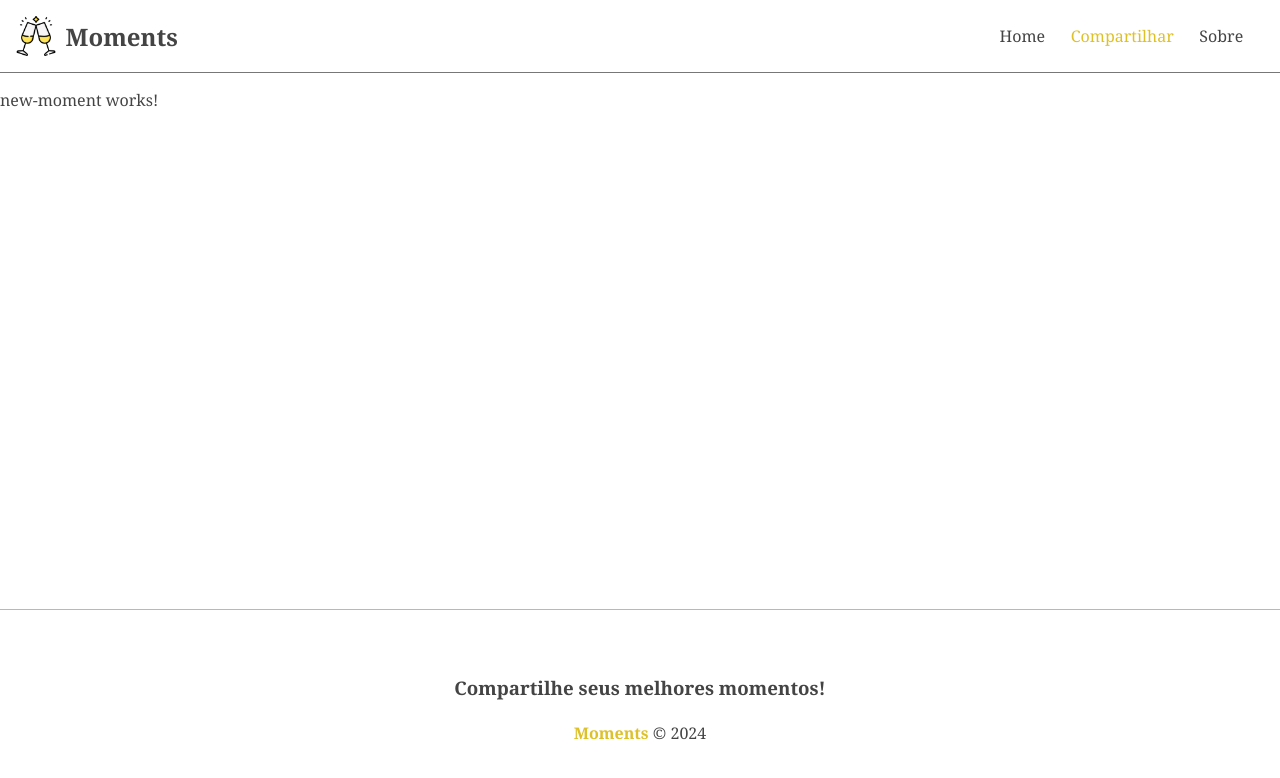
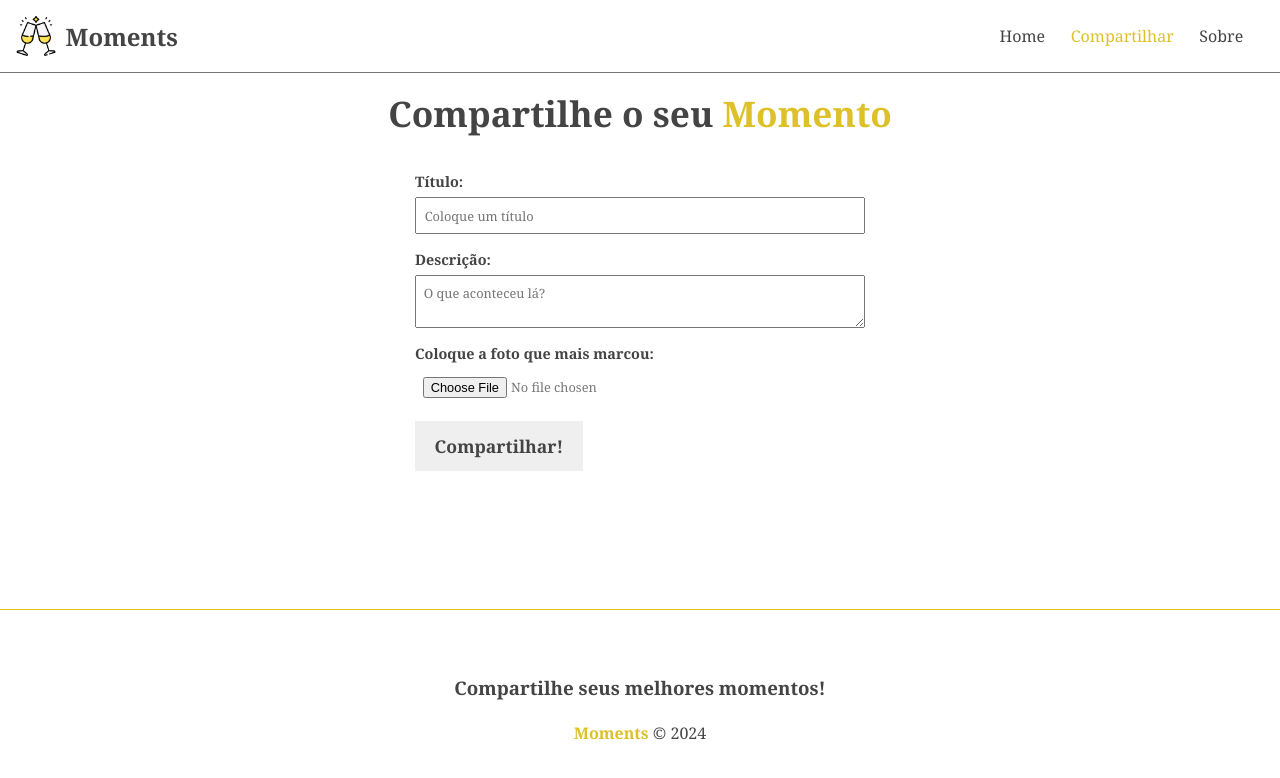
Before and after one commit to Lukas-R4/Angular-moments, an Angular app in the folder moments/: page /moments/new in a window 1280 px wide. Shown: the top 778 px of the page. Built offline with nearby package versions, Linux system fonts and the light colour scheme.

Commit message:
feat: Criação do form

```diff
--- a/moments/src/app/app.module.ts
+++ b/moments/src/app/app.module.ts
@@ -8,6 +8,7 @@
 import { AboutComponent } from './components/pages/about/about.component';
 import { HomeComponent } from './components/pages/home/home.component';
 import { NewMomentComponent } from './components/pages/new-moment/new-moment.component';
+import { MomentFormComponent } from './components/moment-form/moment-form.component';
 
 @NgModule({
   declarations: [
@@ -16,7 +17,8 @@
     FooterComponent,
     AboutComponent,
     HomeComponent,
-    NewMomentComponent
+    NewMomentComponent,
+    MomentFormComponent
   ],
   imports: [
     BrowserModule,
--- /dev/null
+++ b/moments/src/app/components/moment-form/moment-form.component.html
@@ -0,0 +1,17 @@
+<form action="">
+  <div class="form-group">
+    <label for="title">Título:</label>
+    <input type="text" placeholder="Coloque um título" required />
+  </div>
+
+  <div class="form-group">
+    <label for="description">Descrição:</label>
+    <textarea required placeholder="O que aconteceu lá?"></textarea>
+  </div>
+
+  <div class="form-group">
+    <label for="image">Coloque a foto que mais marcou:</label>
+    <input type="file">
+  </div>
+  <input type="submit" value="{{ btnText }}">
+</form>
--- /dev/null
+++ b/moments/src/app/components/moment-form/moment-form.component.ts
@@ -0,0 +1,16 @@
+import { Component, Input, OnInit } from '@angular/core';
+
+@Component({
+  selector: 'app-moment-form',
+  templateUrl: './moment-form.component.html',
+  styleUrls: ['./moment-form.component.css']
+})
+export class MomentFormComponent implements OnInit {
+  @Input() btnText!: string;
+
+  constructor() { }
+
+  ngOnInit(): void {
+  }
+
+}
--- a/moments/src/app/components/pages/new-moment/new-moment.component.css
+++ b/moments/src/app/components/pages/new-moment/new-moment.component.css
@@ -0,0 +1,9 @@
+h2 {
+  text-align: center;
+  margin-bottom: 1em;
+  font-size: 2.2em;
+}
+
+h2 span {
+  color: #dec129;
+}
--- a/moments/src/app/components/pages/new-moment/new-moment.component.html
+++ b/moments/src/app/components/pages/new-moment/new-moment.component.html
@@ -1 +1,2 @@
-<p>new-moment works!</p>
+<h2>Compartilhe o seu <span>Momento</span></h2>
+<app-moment-form [btnText]="btnText"></app-moment-form>
--- a/moments/src/app/components/pages/new-moment/new-moment.component.ts
+++ b/moments/src/app/components/pages/new-moment/new-moment.component.ts
@@ -6,6 +6,7 @@
   styleUrls: ['./new-moment.component.css']
 })
 export class NewMomentComponent implements OnInit {
+  public btnText = 'Compartilhar!';
 
   constructor() { }
 
--- a/moments/src/styles.css
+++ b/moments/src/styles.css
@@ -20,3 +20,46 @@
     /* Irá mudar de cor para o dourado */
     color: #dec129;
 }
+
+/* FORM */
+
+form {
+  width: 450px;
+  margin: 0 auto;
+
+}
+
+.form-group {
+  display: flex;
+  flex-direction: column;
+  margin-bottom: 1em;
+}
+
+.form-group label {
+  font-weight: bold;
+  font-size: 0.9em;
+  margin-bottom: 0.4em;
+}
+
+.form-group input,
+.form-group textarea {
+  padding: .6em;
+  color: #777;
+  font-size: 0.8em;
+}
+
+input[type="submit"] {
+  background-color: #EFEFEF;
+  border: 2px solid transparent;
+  padding: .6em 1em;
+  font-weight: bold;
+  font-size: 1.1em;
+  cursor: pointer;
+  transition: 0.4s;
+}
+
+input[type="submit"]:hover {
+  color: #dec129;
+  border-color: #dec129;
+  background-color: transparent;
+}
```
Also changed, not shown: moments/src/app/components/moment-form/moment-form.component.css (added), 1 other file (tests, documents, lock files or other folders).
